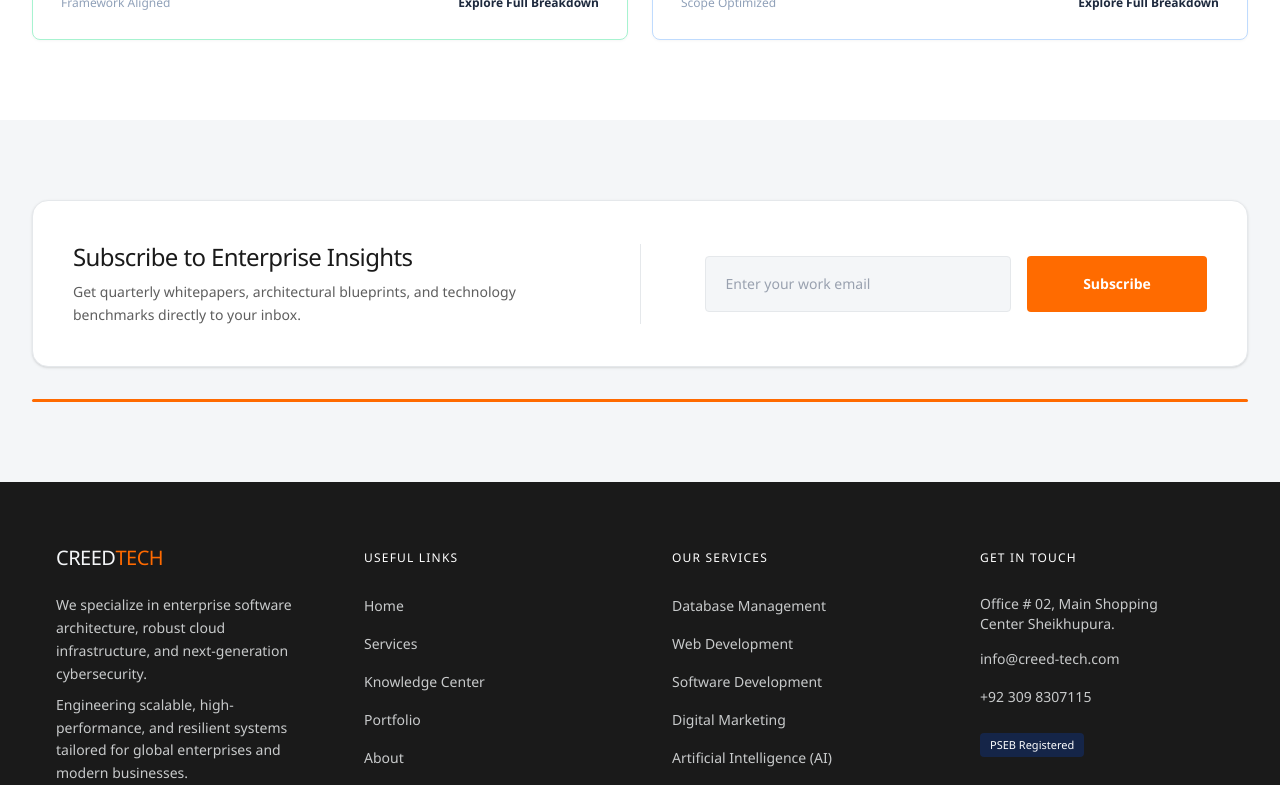
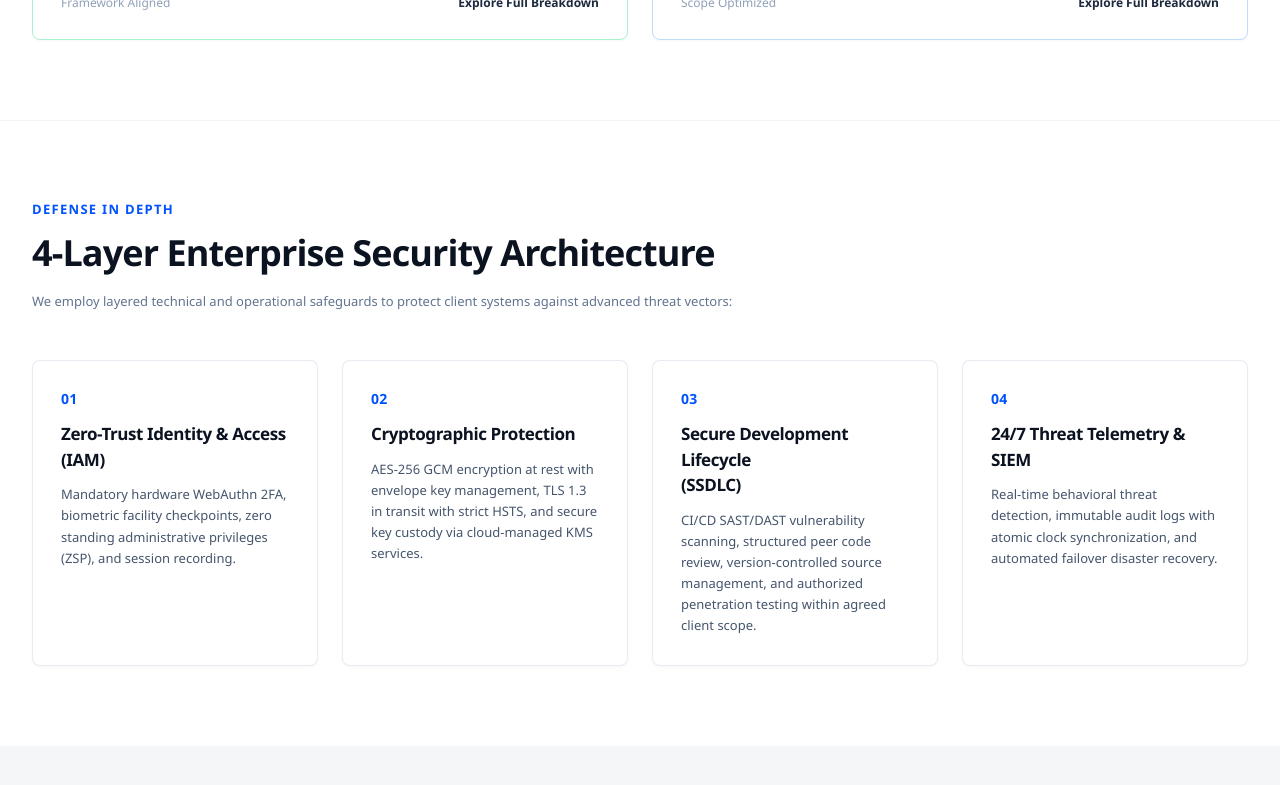
Before and after one commit to tariq200380/enterprise-app, a Next.js app: page /security in a window 1280 px wide. Shown: the part 1520-2305 px from the top of the page. Built offline with nearby package versions, Linux system fonts and the light colour scheme.

Commit message:
feat: implement 4-layer enterprise security architecture (defense in depth) section

```diff
--- a/src/app/security/page.tsx
+++ b/src/app/security/page.tsx
@@ -279,6 +279,79 @@ export default function SecurityPage() {
           </div>
         </div>
       </section>
+
+      {/* Defense in Depth / 4-Layer Enterprise Security Architecture */}
+      <section className="w-full py-16 sm:py-20 px-4 sm:px-6 lg:px-8 bg-white border-t border-slate-100">
+        <div className="max-w-7xl mx-auto">
+          {/* Section Header */}
+          <div className="mb-10 sm:mb-12">
+            <span className="text-xs sm:text-[13px] font-bold text-[#0052FF] tracking-widest uppercase block mb-3">
+              DEFENSE IN DEPTH
+            </span>
+            <h2 className="text-3xl sm:text-4xl font-extrabold text-[#0B1220] tracking-tight leading-tight mb-4">
+              4-Layer Enterprise Security Architecture
+            </h2>
+            <p className="text-slate-500 text-xs sm:text-[13px] max-w-3xl leading-relaxed">
+              We employ layered technical and operational safeguards to protect client systems against advanced threat vectors:
+            </p>
+          </div>
+
+          {/* 4 Cards Grid */}
+          <div className="grid grid-cols-1 sm:grid-cols-2 lg:grid-cols-4 gap-6">
+            {/* Layer 01 */}
+            <div className="bg-white border border-slate-200/80 rounded-lg p-6 sm:p-7 shadow-[0_1px_3px_rgba(0,0,0,0.04)] hover:shadow-md transition-shadow flex flex-col justify-start">
+              <span className="text-[#0052FF] font-bold text-xs sm:text-sm tracking-wide block mb-3">
+                01
+              </span>
+              <h3 className="text-[#0B1220] font-bold text-base sm:text-[17px] tracking-tight mb-3">
+                Zero-Trust Identity &amp; Access<br />(IAM)
+              </h3>
+              <p className="text-slate-600 text-xs sm:text-[13px] leading-relaxed font-normal">
+                Mandatory hardware WebAuthn 2FA, biometric facility checkpoints, zero standing administrative privileges (ZSP), and session recording.
+              </p>
+            </div>
+
+            {/* Layer 02 */}
+            <div className="bg-white border border-slate-200/80 rounded-lg p-6 sm:p-7 shadow-[0_1px_3px_rgba(0,0,0,0.04)] hover:shadow-md transition-shadow flex flex-col justify-start">
+              <span className="text-[#0052FF] font-bold text-xs sm:text-sm tracking-wide block mb-3">
+                02
+              </span>
+              <h3 className="text-[#0B1220] font-bold text-base sm:text-[17px] tracking-tight mb-3">
+                Cryptographic Protection
+              </h3>
+              <p className="text-slate-600 text-xs sm:text-[13px] leading-relaxed font-normal">
+                AES-256 GCM encryption at rest with envelope key management, TLS 1.3 in transit with strict HSTS, and secure key custody via cloud-managed KMS services.
+              </p>
+            </div>
+
+            {/* Layer 03 */}
+            <div className="bg-white border border-slate-200/80 rounded-lg p-6 sm:p-7 shadow-[0_1px_3px_rgba(0,0,0,0.04)] hover:shadow-md transition-shadow flex flex-col justify-start">
+              <span className="text-[#0052FF] font-bold text-xs sm:text-sm tracking-wide block mb-3">
+                03
+              </span>
+              <h3 className="text-[#0B1220] font-bold text-base sm:text-[17px] tracking-tight mb-3">
+                Secure Development Lifecycle<br />(SSDLC)
+              </h3>
+              <p className="text-slate-600 text-xs sm:text-[13px] leading-relaxed font-normal">
+                CI/CD SAST/DAST vulnerability scanning, structured peer code review, version-controlled source management, and authorized penetration testing within agreed client scope.
+              </p>
+            </div>
+
+            {/* Layer 04 */}
+            <div className="bg-white border border-slate-200/80 rounded-lg p-6 sm:p-7 shadow-[0_1px_3px_rgba(0,0,0,0.04)] hover:shadow-md transition-shadow flex flex-col justify-start">
+              <span className="text-[#0052FF] font-bold text-xs sm:text-sm tracking-wide block mb-3">
+                04
+              </span>
+              <h3 className="text-[#0B1220] font-bold text-base sm:text-[17px] tracking-tight mb-3">
+                24/7 Threat Telemetry &amp; SIEM
+              </h3>
+              <p className="text-slate-600 text-xs sm:text-[13px] leading-relaxed font-normal">
+                Real-time behavioral threat detection, immutable audit logs with atomic clock synchronization, and automated failover disaster recovery.
+              </p>
+            </div>
+          </div>
+        </div>
+      </section>
     </div>
   );
 }
```
